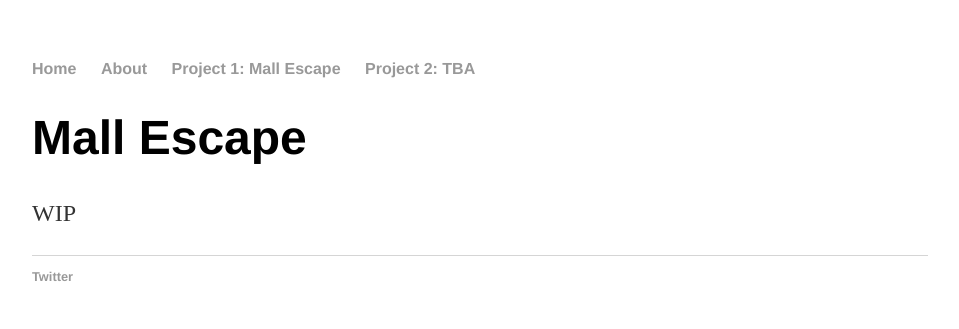
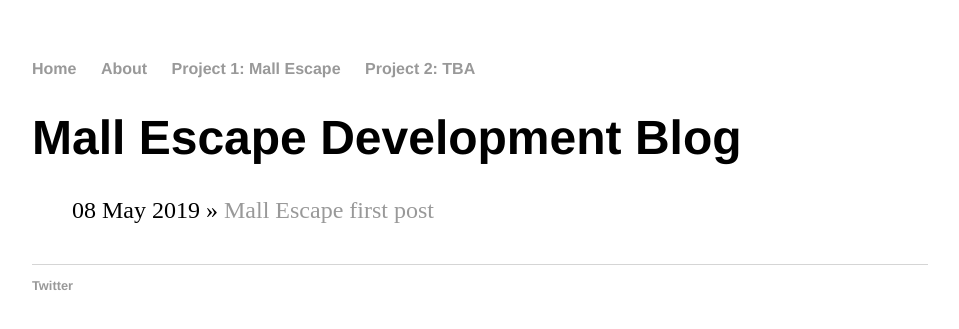
Before and after one commit to zeknurn/zeknurn.github.io, a Jekyll site: the page built from mallescape/index.html, in a window 1280 px wide. Shown: the top 329 px of the page, without its empty margins (160-1119 px from the left). Built offline with Jekyll 4.4.1, drawn with Linux system fonts in a browser that asks for light colours.

Commit message:
Update index.html

```diff
--- a/mallescape/index.html
+++ b/mallescape/index.html
@@ -1,8 +1,11 @@
 ---
 layout: default
-title: Mall Escape
+title: Mall Escape Development Blog
 ---
-<div class="blurb">
-        	<h1>Mall Escape</h1>
-			<p>WIP</p>
-</div><!-- /.blurb -->
+	<h1>{{ page.title }}</h1>
+	<ul class="posts">
+
+	  {% for post in site.posts %}
+	    <li><span>{{ post.date | date_to_string }}</span> » <a href="{{ post.url }}" title="{{ post.title }}">{{ post.title }}</a></li>
+	  {% endfor %}
+	</ul>
```
